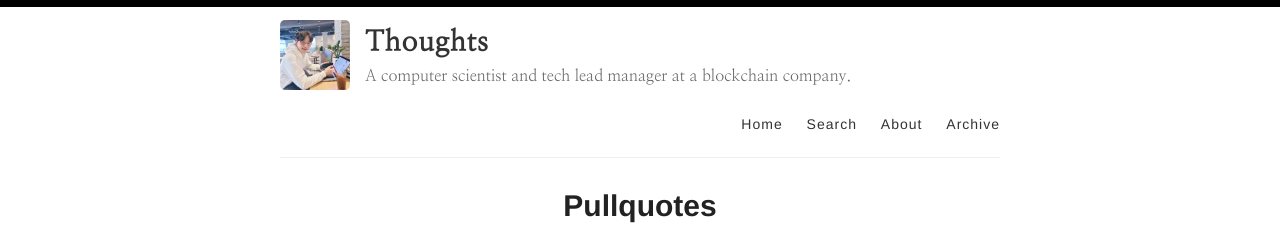
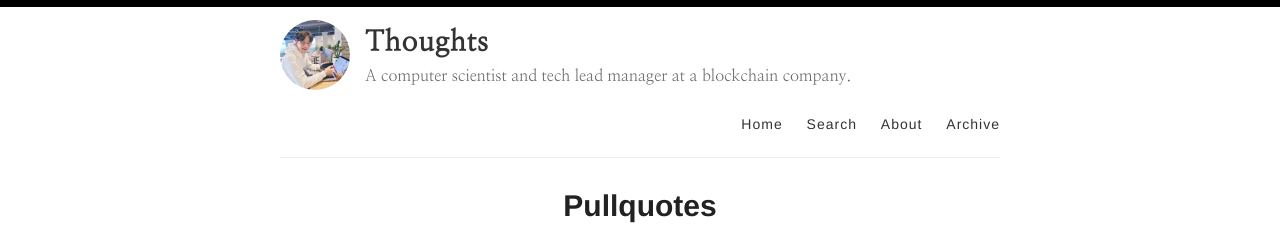
Before and after one commit to appff/appff.github.io, a Jekyll site: the page built from index.html, in a window 1280 px wide. Shown: the top 225 px of the page. Built offline with Jekyll 4.4.1, drawn with Linux system fonts in a browser that asks for light colours; the list of posts is cut into pages by our own code.

Commit message:
Update logo radius

```diff
--- a/assets/style.scss
+++ b/assets/style.scss
@@ -290,7 +290,7 @@ p > img {
   }
 
   img {
-    border-radius: 5px;
+    border-radius: 100px;
     width: 70px;
     height: 70px;
     object-fit: cover;
```
